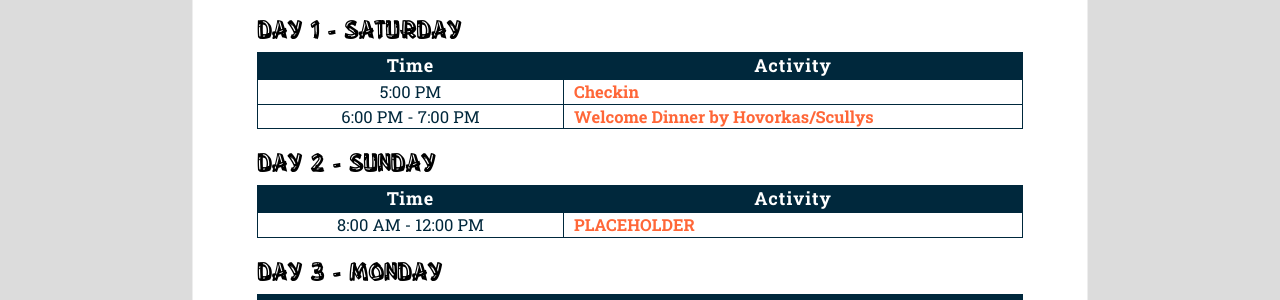
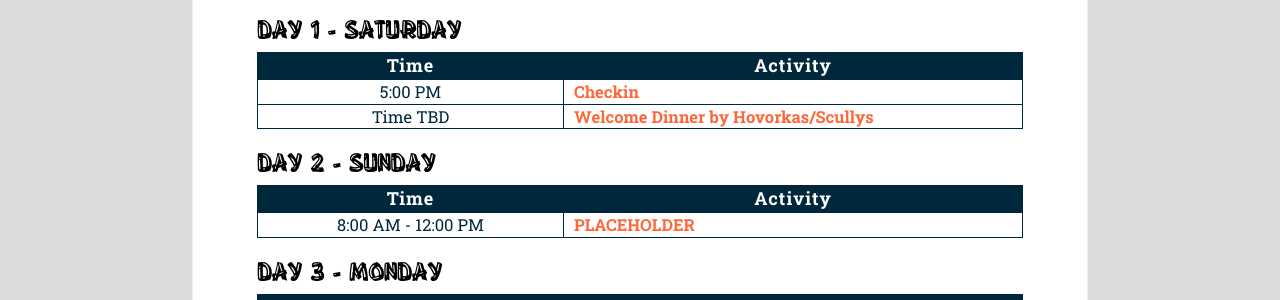
Before and after one commit to xb4r7x/xb4r7x.github.io, a Jekyll site: the page built from _2017_pages/agenda.html, in a window 1280 px wide and 1316 px high. Shown: the part 212-512 px from the top of the window. Built offline with Jekyll 4.4.1, drawn with Linux system fonts in a browser that asks for light colours; some web fonts are replaced.

Commit message:
Update agendas_1.yml

```diff
--- a/_data/twenty_17/agendas_1.yml
+++ b/_data/twenty_17/agendas_1.yml
@@ -1,6 +1,6 @@
 - time: 5:00 PM
   info: "<b>Checkin</b>"
-- time: 6:00 PM - 7:00 PM
+- time: Time TBD
   info: "<b>Welcome Dinner by Hovorkas/Scullys</b>"
 #- time: 12:00 PM - 3:00 PM
 #  info: "<u>Title</u><br><b>Name</b><br><i>Position</i><br><br>Topic"
```
